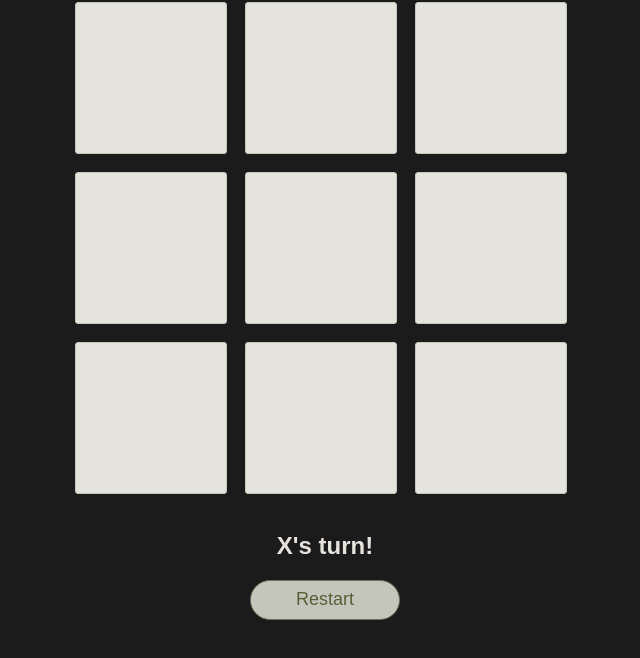
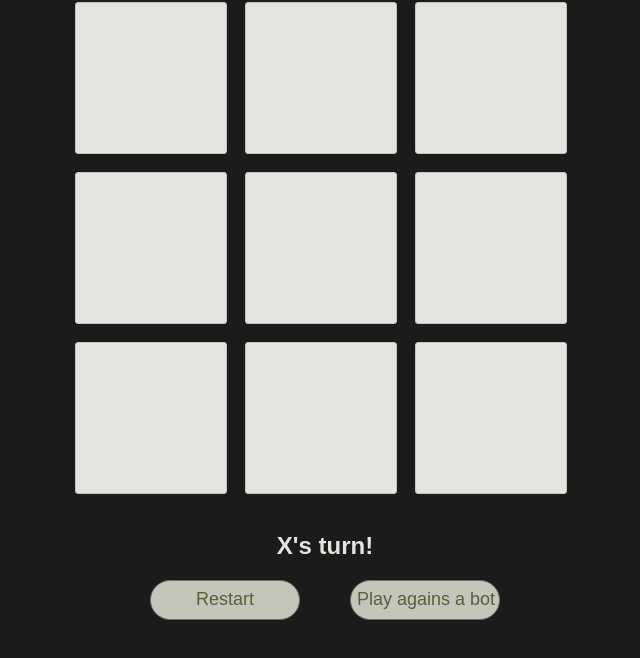
Before and after one commit to brukselek/TicTacToe, a plain HTML site: page index.html in a window 1280 px wide. Shown: the part 78-736 px from the top of the page, without its empty margins (315-955 px from the left). Drawn offline with Linux system fonts and the light colour scheme.

Commit message:
Improved UI, added botButton

```diff
--- a/index.html
+++ b/index.html
@@ -20,8 +20,9 @@
       <div class="cell"></div>
       <div class="cell"></div>
    </div>
-   <div id="endGame">
+   <div id="gameOptions">
       <input type="button" value="Restart" id="resetButton" onclick="restartButton()"></input>
+      <input type="button" value="Play agains a bot" id="botButton" onclick="toggleButtonMode()">
    </div>
 </body>
 </html>
--- a/style.css
+++ b/style.css
@@ -31,11 +31,13 @@ h1{
 .cell:hover{
    background-color: #c4c6bb;
 }
-#resetButton{
+#gameOptions{
+   display: flex;
+   justify-content: center;
+   gap: 50px;
+}
+#gameOptions input{
    display: block;
-   margin-top: 20px;
-   margin-left: auto;
-   margin-right: auto;
    height: 40px;
    width: 150px;
    background-color: #c4c6bb;
@@ -46,7 +48,7 @@ h1{
    transition: ease-in-out 0.5s;
    cursor: pointer;
 }
-#resetButton:hover{
+#gameOptions input:hover{
    transition: ease-in-out 0.5s;
    background-color: #6c6f5d;
    color: #e4e3de;
```
